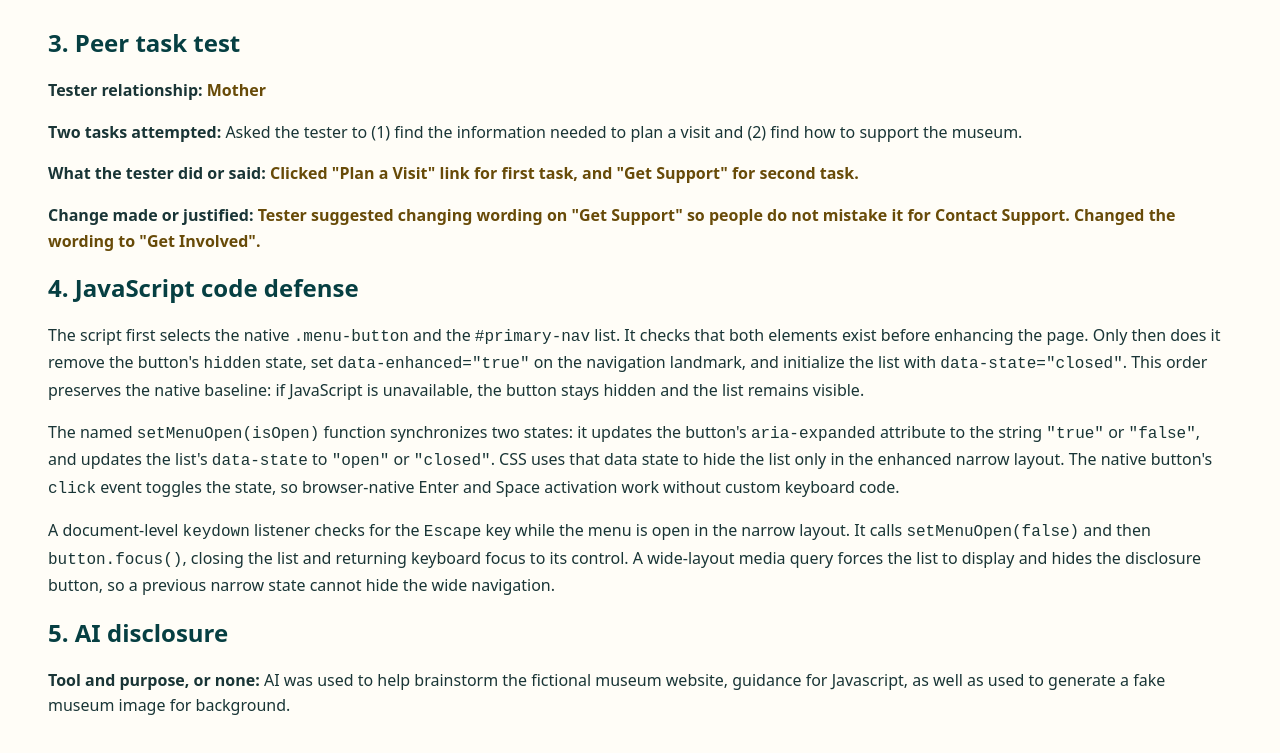
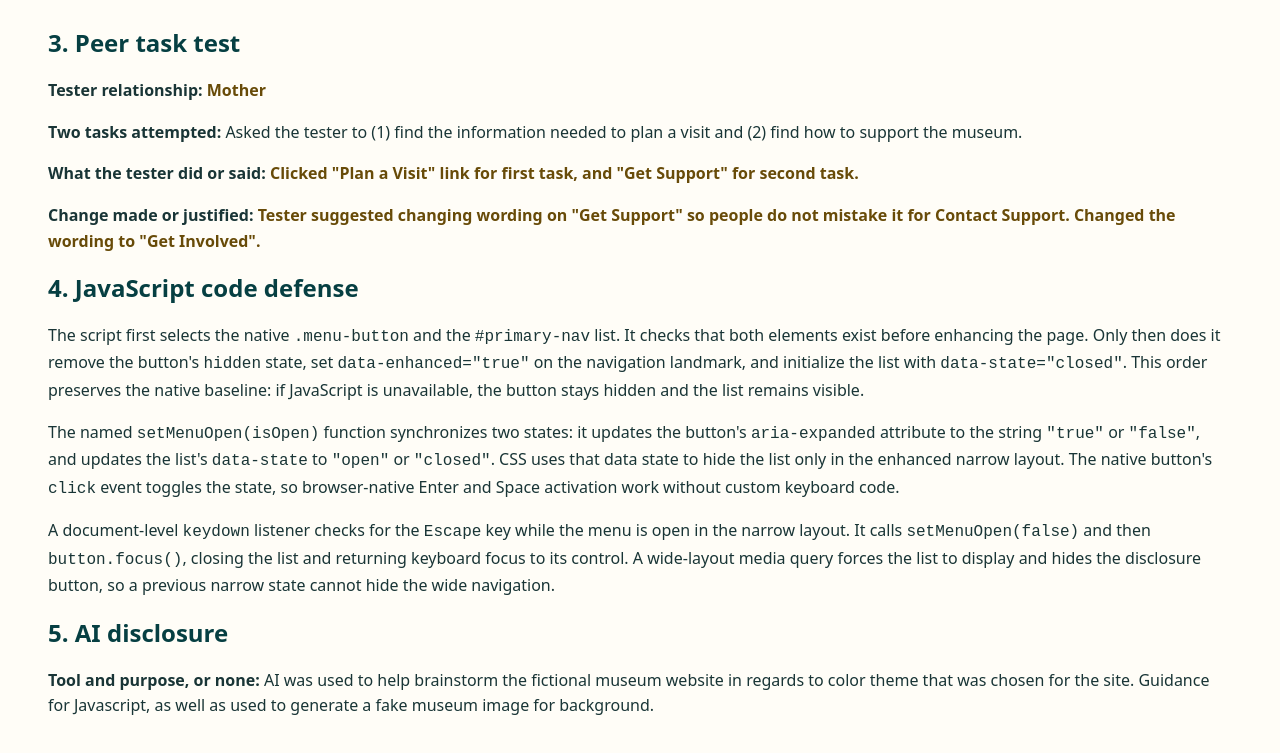
Before and after one commit to cteubank-ux/Heritage-Museum, a plain HTML site: page module5_starter/navigation-plan.html in a window 1280 px wide. Shown: the part 1602-2355 px from the top of the page. Drawn offline with Linux system fonts and the light colour scheme.

Commit message:
Update navigation-plan.html

```diff
--- a/module5_starter/navigation-plan.html
+++ b/module5_starter/navigation-plan.html
@@ -104,6 +104,6 @@
   <h2>5. AI disclosure</h2>
     <p>
     <strong>Tool and purpose, or none:</strong>
-    AI was used to help brainstorm the fictional museum website, guidance for Javascript, as well as used to generate a fake museum image for background.
+    AI was used to help brainstorm the fictional museum website in regards to color theme that was chosen for the site. Guidance for Javascript, as well as used to generate a fake museum image for background.
   </p>
 </html>
```
